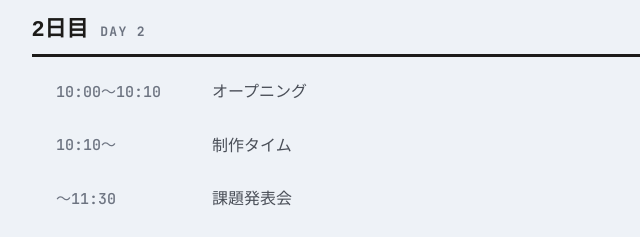
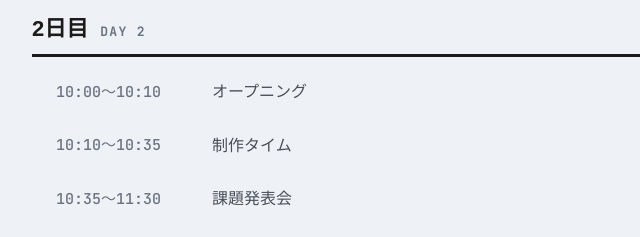
Before and after one commit to ToshikiShitamichi/ai-bootcamp-261126, a plain HTML site: page index.html in a window 1280 px wide. Shown: the part 800-1037 px from the top of the page, 192-832 px from the left. Drawn offline with Linux system fonts and the light colour scheme; a web font is replaced by a local one.

Commit message:
Update BOOTCAMP_TIMES with new schedule times

```diff
--- a/index.html
+++ b/index.html
@@ -5,8 +5,8 @@
 <script>
   // ▼ 研修ごとに書き換える時刻（課題発表会が始まる時刻）。"10:35" のように半角で。"" のままなら表示しません
   window.BOOTCAMP_TIMES = {
-    day2: "", // 2日目：制作タイム（10:10〜）のあと、課題発表会（〜11:30）が始まる時刻
-    day3: ""  // 3日目：制作タイム（13:00〜）のあと、課題発表会（〜17:40）が始まる時刻
+    day2: "10:35", // 2日目：制作タイム（10:10〜）のあと、課題発表会（〜11:30）が始まる時刻
+    day3: "16:00"  // 3日目：制作タイム（13:00〜）のあと、課題発表会（〜17:40）が始まる時刻
   };
 </script>
 <!--
```
